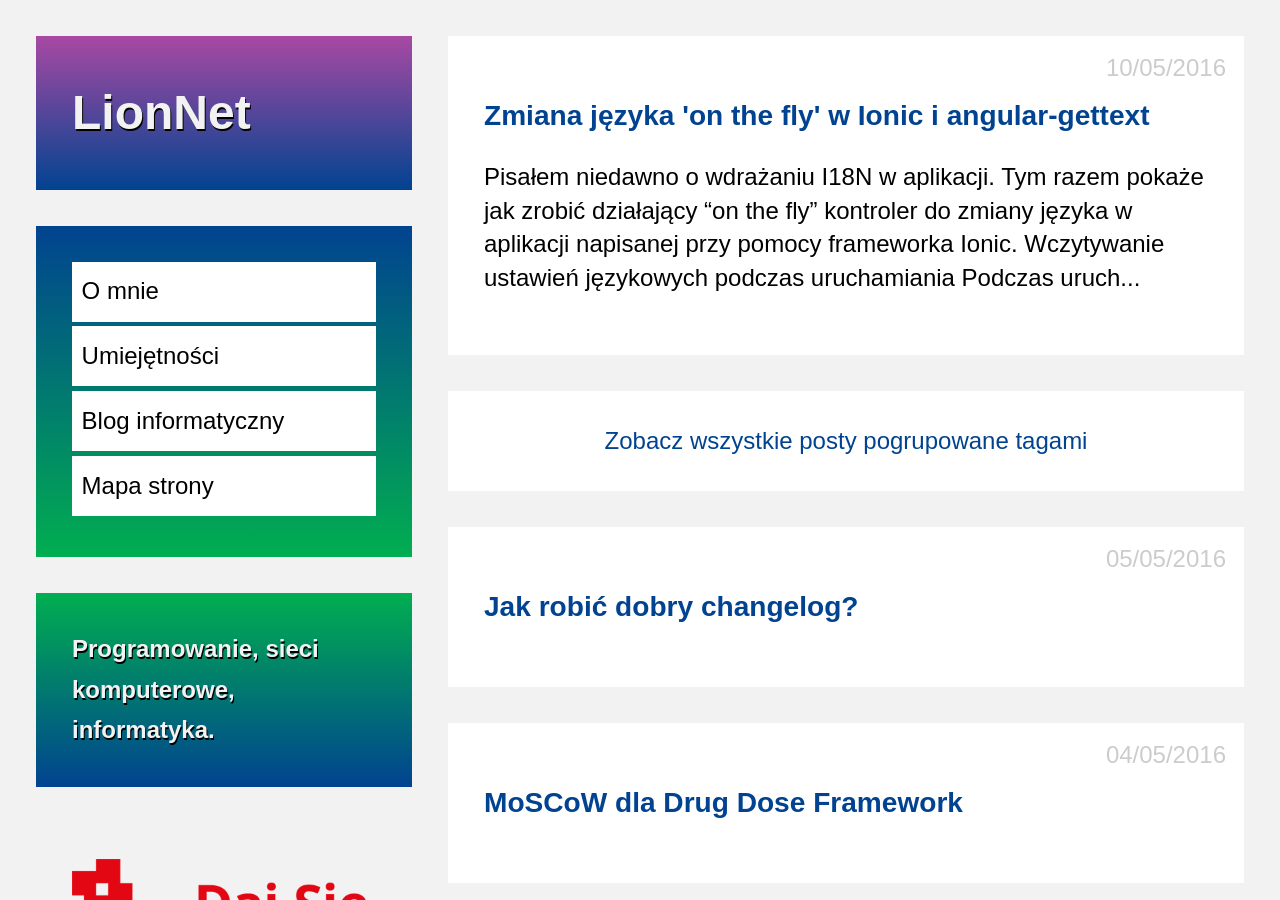
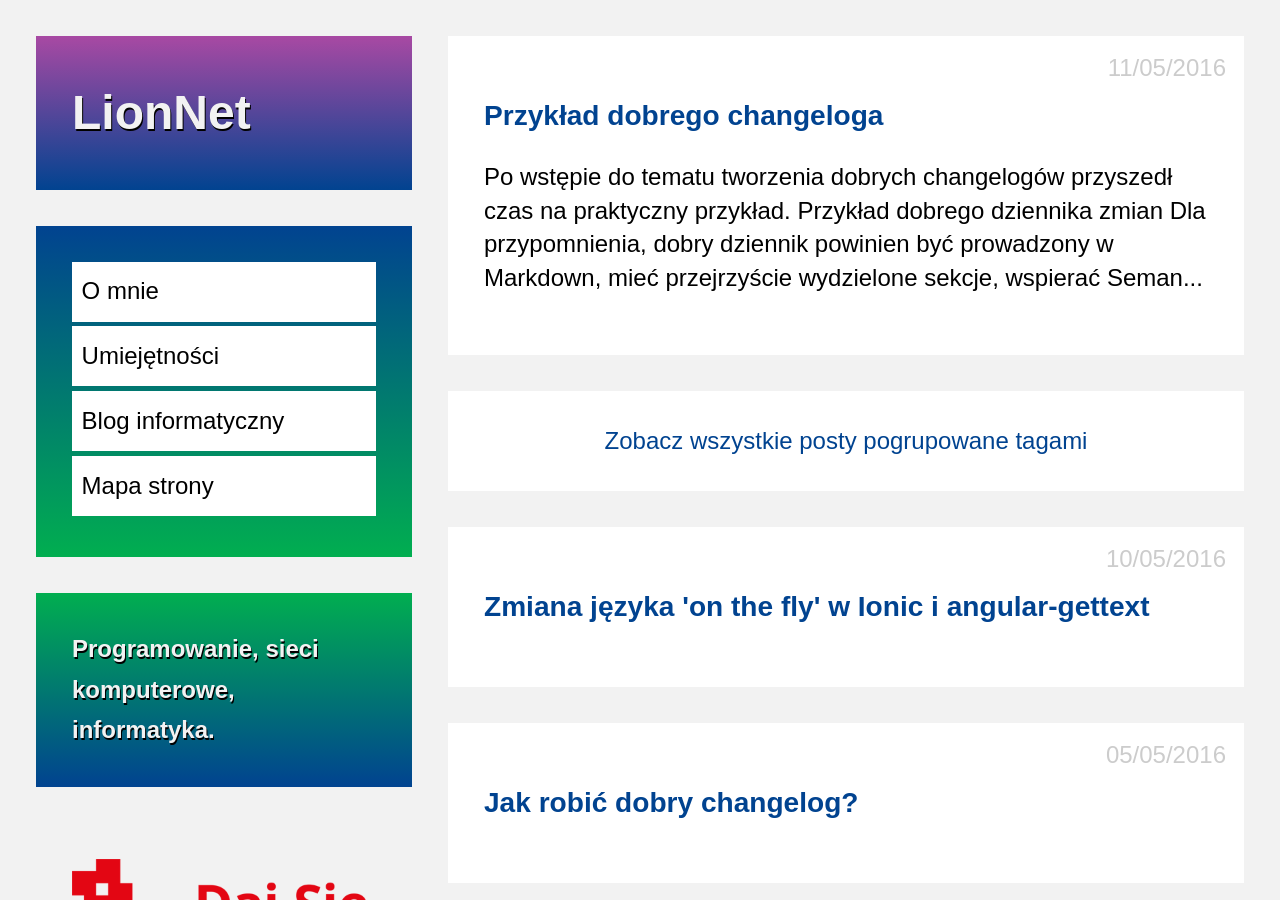
Before and after one commit to maciejlew/maciejlew.github.io, a Jekyll site: the page built from pages/blog.md, in a window 1280 px wide and 900 px high. Built offline with Jekyll 4.4.1, drawn with Linux system fonts in a browser that asks for light colours; some of the changed lines change nothing that is shown.

Commit message:
Adds post 'Przykład dobrego changeloga'

```diff
--- /dev/null
+++ b/_posts/2016-05-11-przyklad-dobrego-changeloga.md
@@ -0,0 +1,54 @@
+---
+layout: post
+title: "Przykład dobrego changeloga"
+date: "2016-05-11 23:25:00"
+description: 'Przykładowy changelog aplikacji'
+keywords: "daj się poznać 2016, konkurs programistyczny, aplikacja konkursowa,
+drug dose framework, aplikacja mobilna, pas pediatryczny, dawkowanie leków,
+markdown, changelog, dziennik zmian, numeracja wersji"
+tags:
+- DSP2016
+- DDF
+---
+
+Po wstępie do [tematu tworzenia dobrych changelogów][1] przyszedł czas na praktyczny
+przykład.
+
+### Przykład dobrego dziennika zmian
+
+Dla przypomnienia, dobry dziennik powinien być prowadzony w Markdown, mieć
+przejrzyście wydzielone sekcje, wspierać [Semantic Versioning][2] oraz daty w
+formacie *YYYY-MM-DD*:
+
+
+    ## [Unreleased]
+
+    ## [0.2.0] - 2016-05-11
+    ### Added
+    - MSCW requirements document
+    - I18N: en, pl, de
+
+    ### Changed
+    - alerts to Ionic modals
+
+    ## [0.1.0] - 2016-04-13
+    ### Added
+    - drug list view
+    - drug details view
+    - dose calculator view
+    - drugs data sets loader
+    - drug dose calculation algorithms
+    - UML class diagram
+
+Jest to także dobra okazja by pochwalić się że DDF doczekał się wersji 0.2.0 oraz
+że zostało wdrożone jedno (choć mało istotnie bo oznaczone jako COULD) [wymaganie
+opisane w dokumencie MoSCoW][3] czyli wsparcie dla I18N.
+
+Zmiany w DDF można także śledzić w jego [repozytorium na GitHubie][4].
+
+[1]: {{site.url}}/2016/05/05/jak-robic-dobry-changelog.html
+[2]: http://semver.org/
+[3]: {{site.url}}/2016/05/04/moscow-dla-drug-dose-framework.html
+[4]: https://github.com/maciejlew/drug-dose-framework
+
+{% include acronyms.md %}
--- a/pages/map.md
+++ b/pages/map.md
@@ -24,6 +24,7 @@ redirect_from: /map/
  * [Umiejętności](../umiejetnosci)
  * [Kontakt](../kontakt)
  * [Blog informatyczny](../blog)
+   * [Przykład dobrego changeloga](../2016/05/11/przyklad-dobrego-changeloga.html)
    * [Zmiana języka 'on the fly' w Ionic i angular-gettext](../2016/05/10/zmiana-jezyka-on-the-fly-w-ionic-i-angular-gettext.html)
    * [Jak robić dobry changelog?](../2016/05/04/jak-robic-dobry-changelog.html)
    * [MoSCoW dla Drug Dose Framework](../2016/05/04/moscow-dla-drug-dose-framework.html)
```
